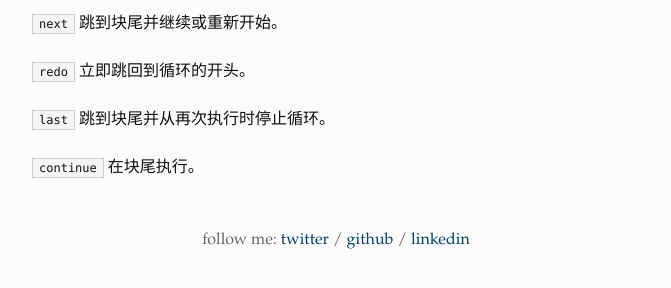
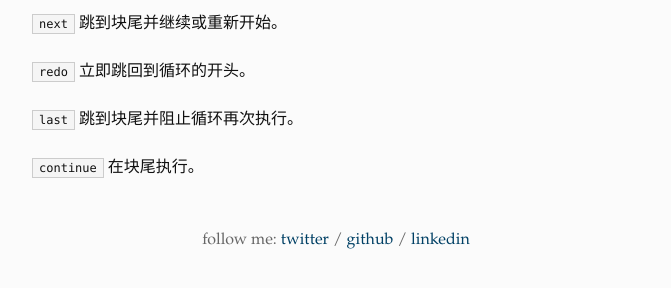
Before and after one commit to xuxiaodong/perl-things, a Jekyll site: the page built from _posts/2013-10-26-flow-control.markdown, in a window 1280 px wide and 900 px high, scrolled down 2970 px. Shown: the part 552-840 px from the top of the window, without its empty margins (304-975 px from the left). Built offline with Jekyll 4.4.1, drawn with Linux system fonts in a browser that asks for light colours; Markdown is read by kramdown in place of the engine named in the settings.

Commit message:
Fix typo

```diff
--- a/_posts/2013-10-26-flow-control.markdown
+++ b/_posts/2013-10-26-flow-control.markdown
@@ -161,6 +161,6 @@ continue {
 
 `redo` 立即跳回到循环的开头。
 
-`last` 跳到块尾并从再次执行时停止循环。
+`last` 跳到块尾并阻止循环再次执行。
 
 `continue` 在块尾执行。
```
